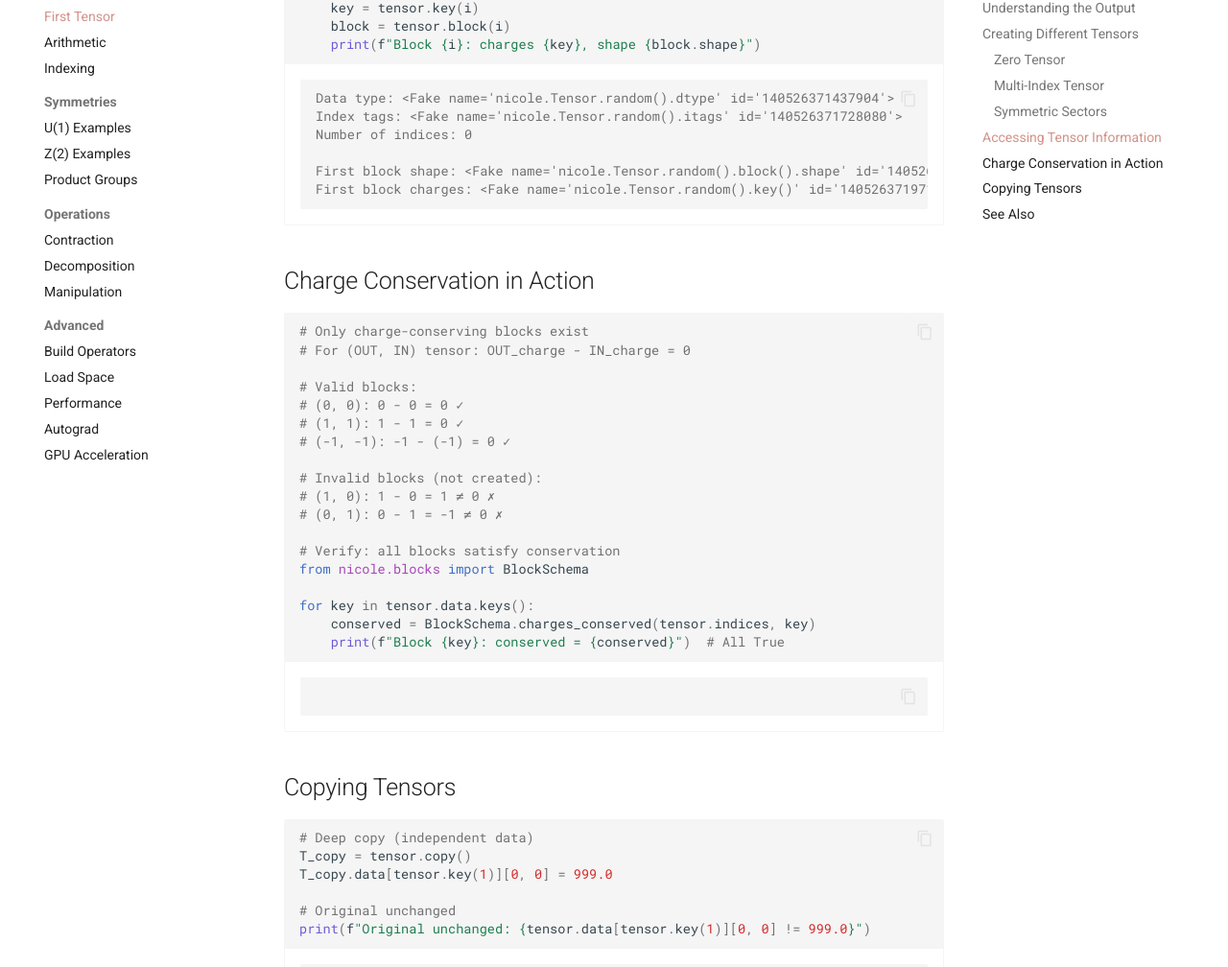
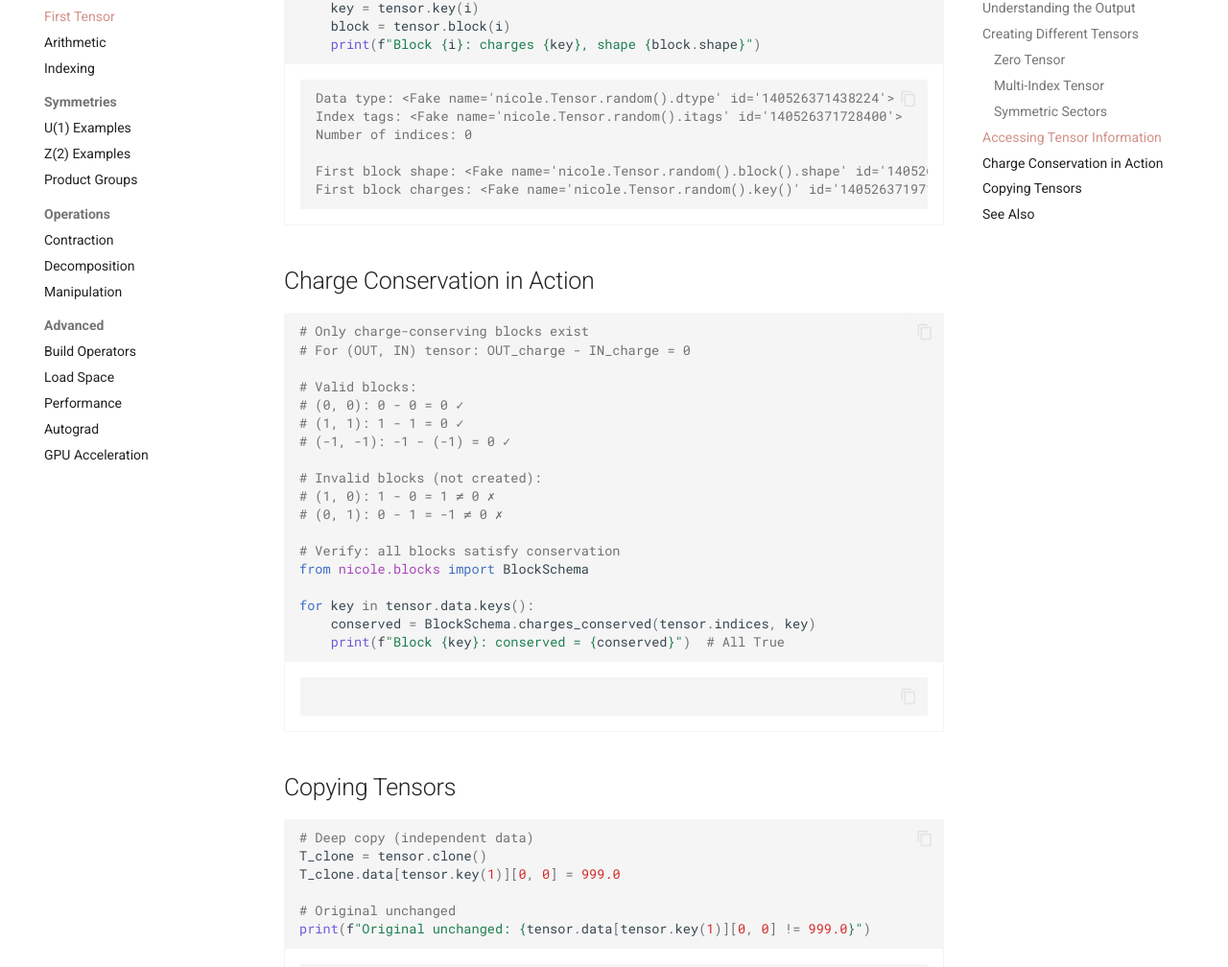
Before and after one commit to Ideogenesis-AI/Nicole, an MkDocs documentation site: the page built from docs/examples/basic/first-tensor.md, in a window 1280 px wide and 1400 px high, scrolled down 2695 px. Shown: the part 167-1175 px from the top of the window at 96% size. Built offline with MkDocs 1.6.1 and Material for MkDocs 9.7.7, drawn with Linux system fonts in a browser that asks for light colours; comment, search, counter and statistics services are not loaded; the version menu is left out; some of the changed text lies outside the part shown.

Commit message:
Update arithmetic and first-tensor documentation to use 'clone()' method
This commit modifies the examples in the arithmetic and first-tensor documentation to replace the 'copy()' method with 'clone()' for creating tensor instances. This change aims to clarify the distinction between deep copying and in-place modifications, enhancing the accuracy of the documentation.

````diff
--- a/docs/examples/basic/first-tensor.md
+++ b/docs/examples/basic/first-tensor.md
@@ -141,8 +141,8 @@
 
 ```python exec="1" session="first-tensor" result="console" idprefix="" source="material-block"
 # Deep copy (independent data)
-T_copy = tensor.copy()
-T_copy.data[tensor.key(1)][0, 0] = 999.0
+T_clone = tensor.clone()
+T_clone.data[tensor.key(1)][0, 0] = 999.0
 
 # Original unchanged
 print(f"Original unchanged: {tensor.data[tensor.key(1)][0, 0] != 999.0}")
````
Also changed, not shown: other parts of docs/examples/basic/first-tensor.md (+1 -1 lines), docs/examples/basic/arithmetic.md (+1 -1 lines).
